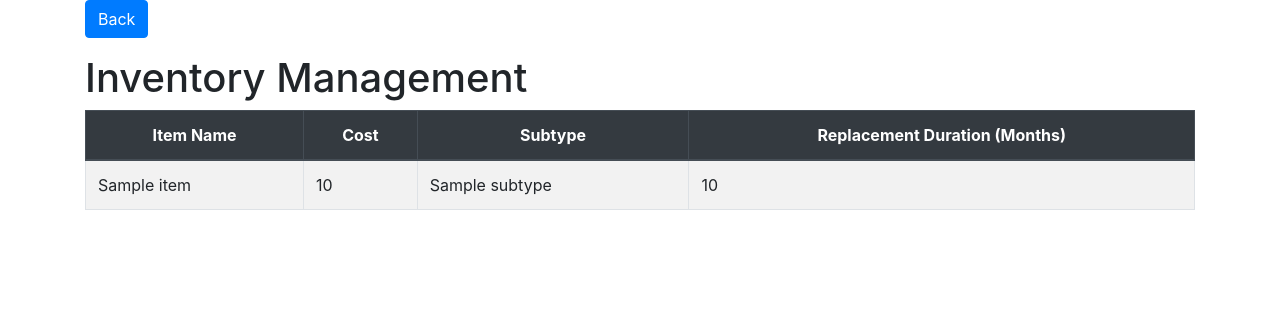
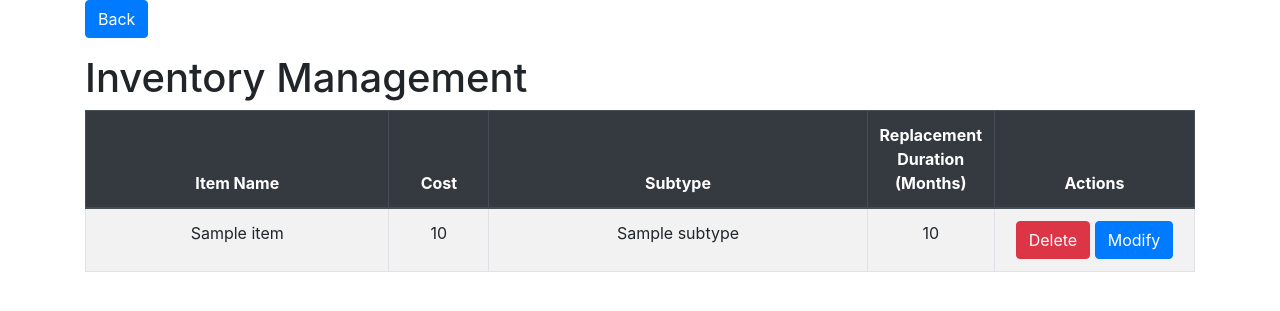
Before and after one commit to sridharsabarish/easyInventory, a Flask app: template templates/display.html in a window 1280 px wide. Shown: the top 311 px of the page. Run offline with Flask 2, Linux system fonts and the light colour scheme; the template is opened without the code that fills it: most values are stand-ins (such as "Sample title", 1, 10 or a date in 2020); some libraries are stand-ins or nearby versions.

Commit message:
Added UI Changes to display

```diff
--- a/templates/display.html
+++ b/templates/display.html
@@ -12,18 +12,23 @@
             <thead class="thead-dark">
                 <tr>
                     <th class="font-weight-bold text-center">Item Name</th>
-                    <th class="font-weight-bold text-center">Cost</th>
+                    <th class="font-weight-bold text-center" style="width: 100px;">Cost</th>
                     <th class="font-weight-bold text-center">Subtype</th>
-                    <th class="font-weight-bold text-center">Replacement Duration (Months)</th>
+                    <th class="font-weight-bold text-center" style="width: 100px;">Replacement Duration (Months)</th> <!-- Added style to set width -->
+                    <th class="font-weight-bold text-center" style="width: 200px;">Actions</th> <!-- Added column for actions -->
                 </tr>
             </thead>
             <tbody>
                 {% for item in inventory %}
                 <tr>
-                    <td>{{ item.name }}</td>
-                    <td>{{ item.cost }}</td>
-                    <td>{{ item.subtype }}</td>
-                    <td>{{ item.replacementDuration }}</td>
+                    <td class="text-center">{{ item.name }}</td>
+                    <td class="text-center">{{ item.cost }}</td>
+                    <td class="text-center">{{ item.subtype }}</td>
+                    <td class="text-center">{{ item.replacementDuration }}</td>
+                    <td class="text-center">
+                        <a href="/inventory/{{ item.id }}/delete" class="btn btn-danger">Delete</a> <!-- Added delete button -->
+                        <a href="/inventory/{{ item.id }}/modify" class="btn btn-primary">Modify</a> <!-- Added modify button -->
+                    </td>
                 </tr>
                 {% endfor %}
             </tbody>
```
